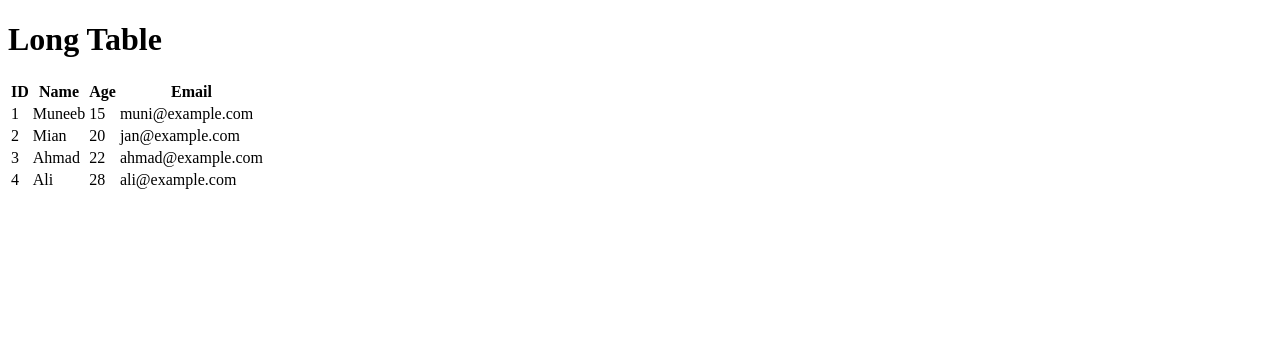
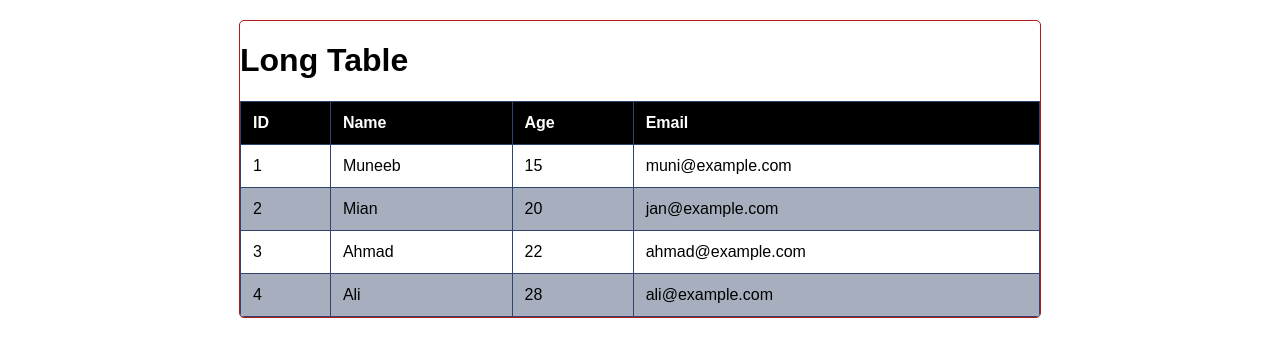
Before and after one commit to ahmad-ali463/practice-css-10, a plain HTML site: page index.html in a window 1280 px wide. Drawn offline with Linux system fonts and the light colour scheme.

Commit message:
practice

```diff
--- a/index.html
+++ b/index.html
@@ -3,6 +3,7 @@
 <head>
     <meta charset="UTF-8">
     <meta name="viewport" content="width=device-width, initial-scale=1.0">
+    <link rel="stylesheet" href="style.css">
     <title>Document</title>
 </head>
 <body>
--- /dev/null
+++ b/style.css
@@ -0,0 +1,35 @@
+body {
+    font-family: Arial, sans-serif;
+  }
+
+  /* Style for the table container */
+  .table-container {
+    max-width: 800px;
+    margin: 20px auto;
+    border: 1px solid #b51818;
+    border-radius: 5px;
+    overflow: hidden;
+  }
+
+  /* Style for the table */
+  table {
+    width: 100%;
+    border-collapse: collapse;
+  }
+
+  /* Style for table headers */
+  th, td {
+    padding: 12px;
+    border: 1px solid #2f4471;
+    text-align: left;
+  }
+
+  th {
+    background-color: black;
+    color: white;
+  }
+
+  /* Alternate row color */
+  tr:nth-child(even) {
+    background-color: #a7afbe;
+  }
```
